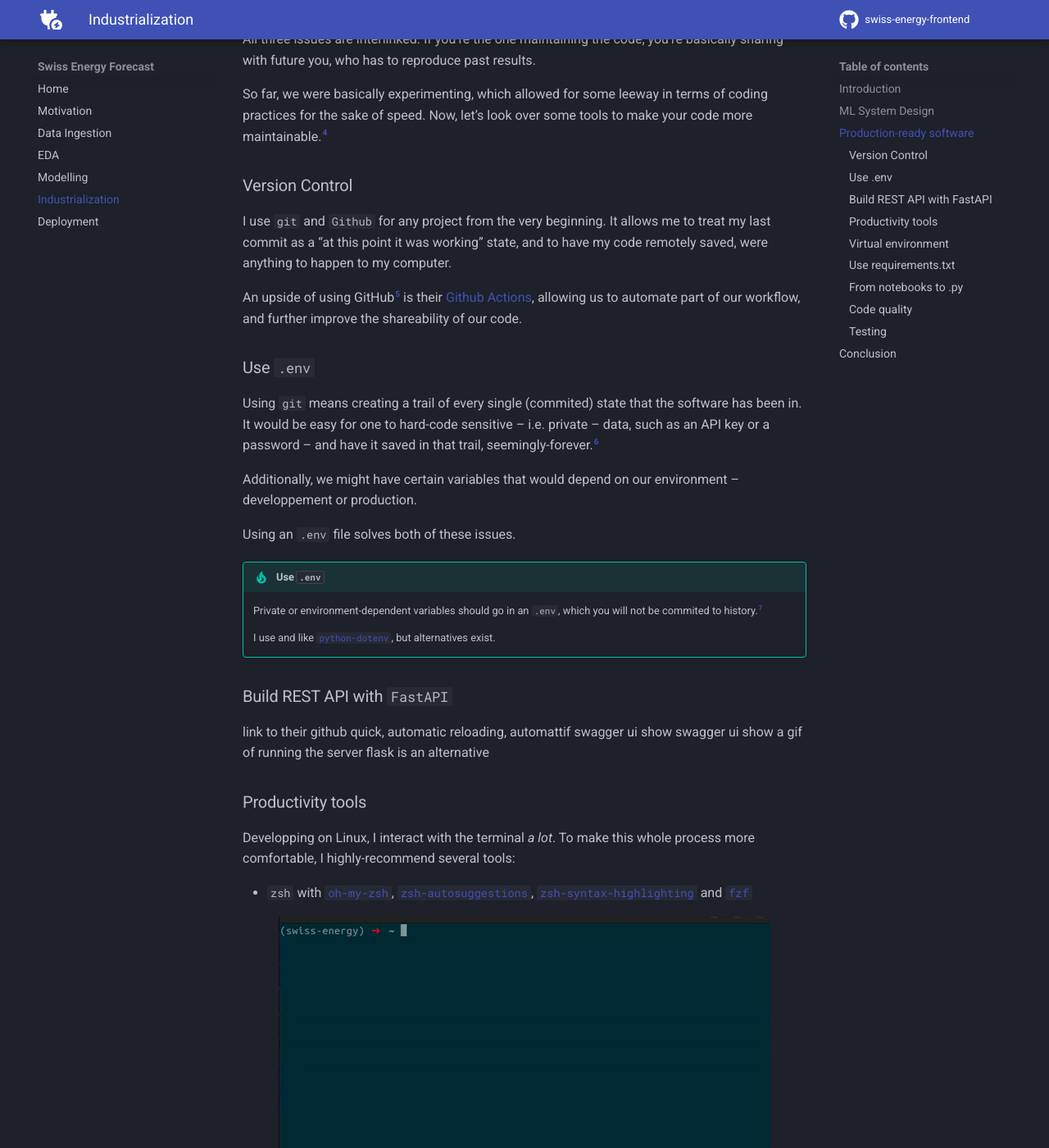
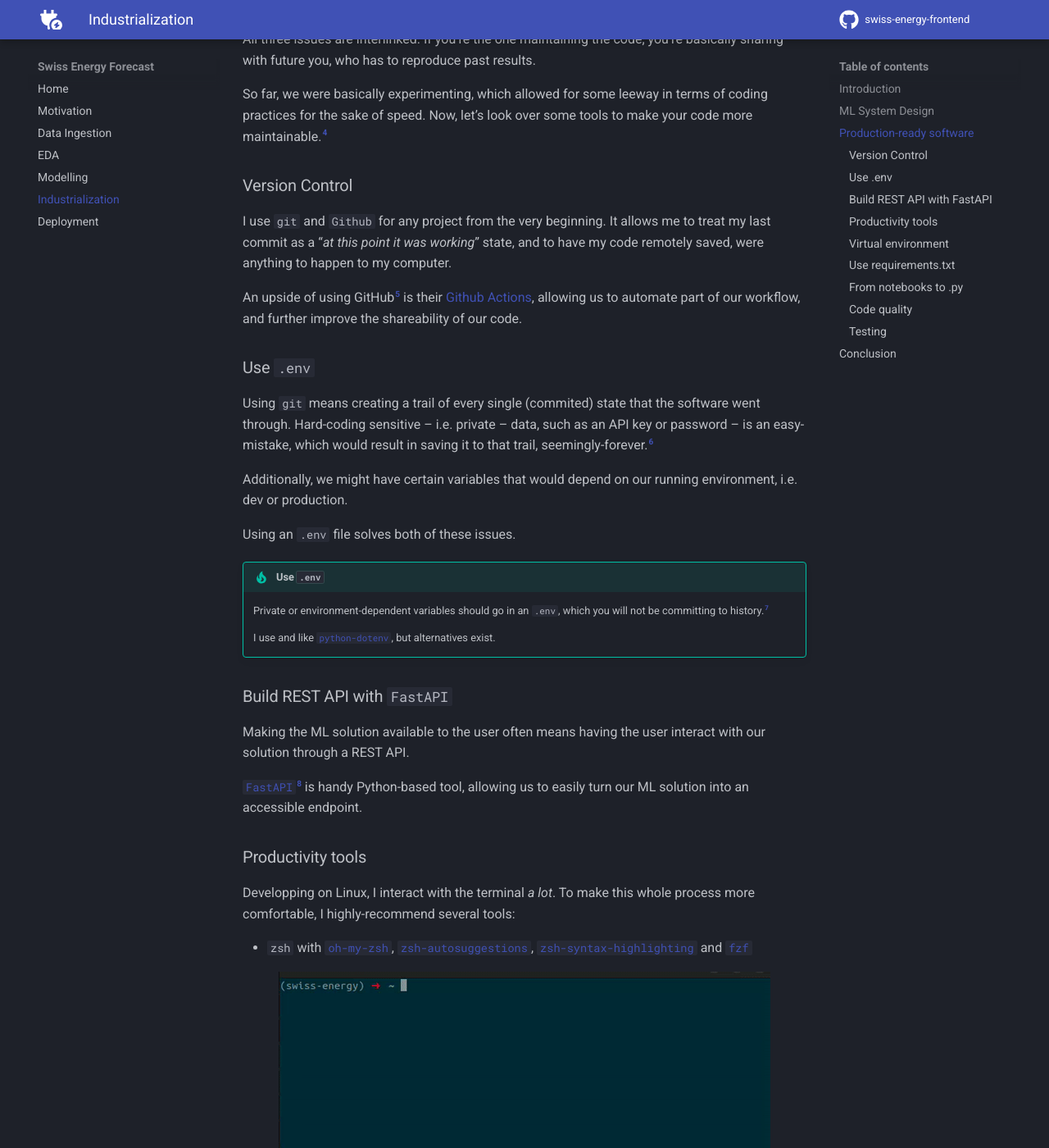
Before and after one commit to arthurgassner/swissenergy-frontend, an MkDocs documentation site: the page built from docs/industrialization.md, in a window 1280 px wide and 1400 px high, scrolled down 1839 px. Shown: the whole window at 82% size. Built offline with MkDocs 1.6.1 and Material for MkDocs 9.7.7, drawn with Linux system fonts in a browser that asks for light colours; a script that is not in the unit is left out; comment, search, counter and statistics services are not loaded; some of the changed text lies outside the part shown.

Commit message:
Update .md

```diff
--- a/docs/industrialization.md
+++ b/docs/industrialization.md
@@ -68,7 +68,7 @@ Now, let's look over some tools to make your code more maintainable.[^4]
 ### Version Control
 
 I use `git` and `Github` for any project from the very beginning.
-It allows me to treat my last commit as a "at this point it was working" state, and to have my code remotely saved, were anything to happen to my computer.
+It allows me to treat my last commit as a "_at this point it was working_" state, and to have my code remotely saved, were anything to happen to my computer.
 
 An upside of using GitHub[^5] is their [Github Actions](https://github.com/features/actions), allowing us to automate part of our workflow, and further improve the shareability of our code.
 
@@ -76,17 +76,17 @@ An upside of using GitHub[^5] is their [Github Actions](https://github.com/featu
 
 ### Use `.env`
 
-Using `git` means creating a trail of every single (commited) state that the software has been in.
-It would be easy for one to hard-code sensitive -- i.e. private -- data, such as an API key or a password -- and have it saved in that trail, seemingly-forever.[^6]
+Using `git` means creating a trail of every single (commited) state that the software went through.
+Hard-coding sensitive -- i.e. private -- data, such as an API key or password -- is an easy-mistake, which would result in saving it to that trail, seemingly-forever.[^6]
 
-[^6]: You can always edit a file's history, but it's messy.
+[^6]: You can always edit a file's git history, but it's messy.
 
-Additionally, we might have certain variables that would depend on our environment -- developpement or production.
+Additionally, we might have certain variables that would depend on our running environment, i.e. dev or production.
 
 Using an `.env` file solves both of these issues.
 
 !!! tip "Use `.env`"
-    Private or environment-dependent variables should go in an `.env`, which you will not be commited to history.[^7]
+    Private or environment-dependent variables should go in an `.env`, which you will not be committing to history.[^7]
 
     I use and like [`python-dotenv`](https://github.com/theskumar/python-dotenv), but alternatives exist.
 
@@ -94,11 +94,11 @@ Using an `.env` file solves both of these issues.
 
 ### Build REST API with `FastAPI`
 
-link to their github
-quick, automatic reloading, automattif swagger ui
-show swagger ui
-show a gif of running the server
-flask is an alternative
+Making the ML solution available to the user often means having the user interact with our solution through a REST API.
+
+[`FastAPI`](https://fastapi.tiangolo.com/)[^8] is handy Python-based tool, allowing us to easily turn our ML solution into an accessible endpoint.
+
+[^8]: [`Flask`](https://flask.palletsprojects.com/en/) is an alternative.
 
 ### Productivity tools
 
```
Also changed, not shown: other parts of docs/industrialization.md (+1 -1 lines).
